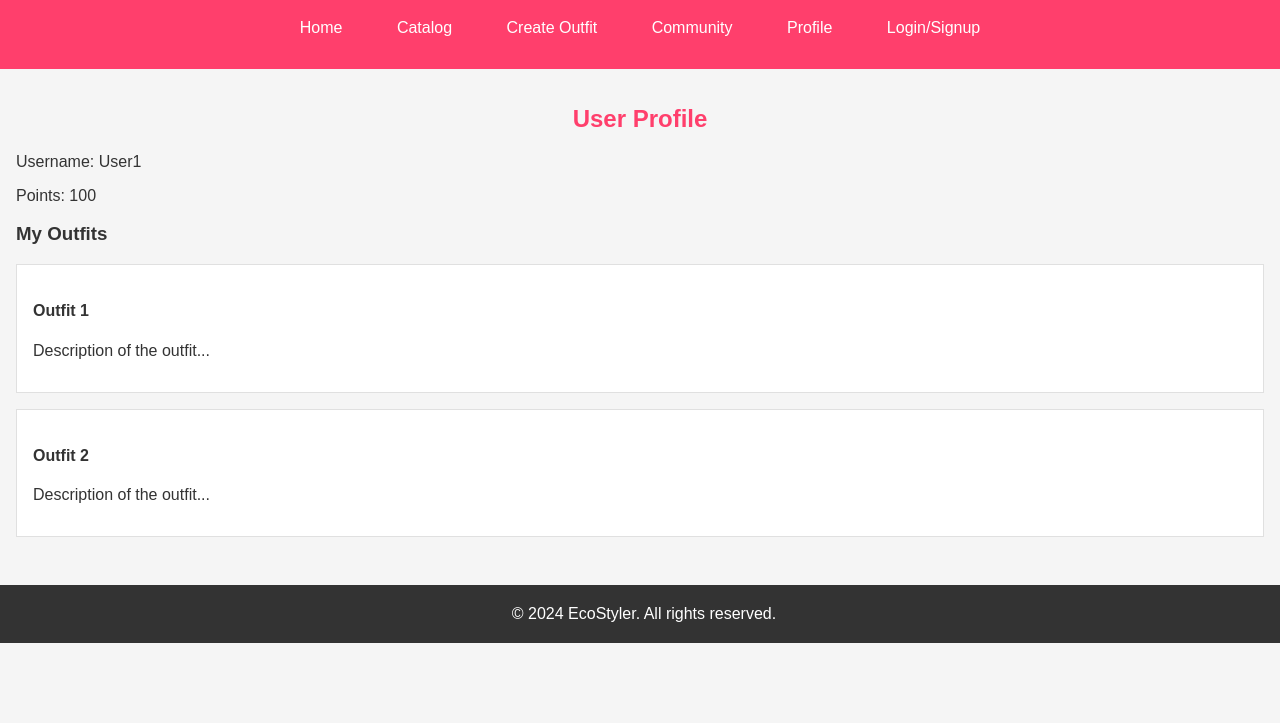
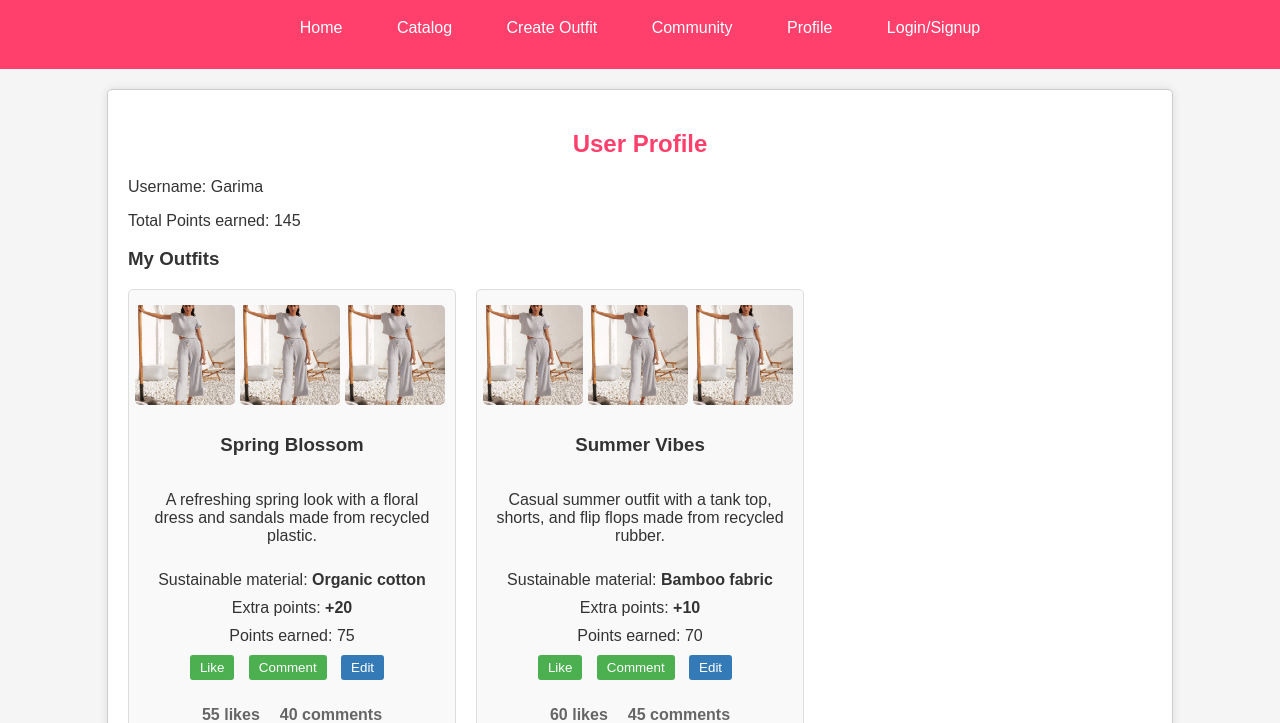
Before and after one commit to Garima3110/EcoStyler, a plain HTML site: page client/profile.html in a window 1280 px wide. Shown: the part 77-800 px from the top of the page. Drawn offline with Linux system fonts and the light colour scheme.

Commit message:
profile page done

```diff
--- a/client/profile.html
+++ b/client/profile.html
@@ -1,11 +1,122 @@
 <!DOCTYPE html>
 <html lang="en">
+
 <head>
     <meta charset="UTF-8">
     <meta name="viewport" content="width=device-width, initial-scale=1.0">
     <title>EcoStyler - Profile</title>
     <link rel="stylesheet" href="styles.css">
+    <style>
+        main {
+            width: 80%;
+            margin: 20px auto;
+            background-color: #fff;
+            padding: 20px;
+            border: 1px solid #ccc;
+            border-radius: 5px;
+            box-shadow: 0 0 10px rgba(0, 0, 0, 0.1);
+        }
+
+        .profile {
+            margin-bottom: 20px;
+        }
+
+        .outfits {
+            display: grid;
+            grid-template-columns: repeat(auto-fill, minmax(300px, 1fr));
+            gap: 20px;
+        }
+
+        .item {
+            background-color: #f9f9f9;
+            padding: 15px;
+            border: 1px solid #ddd;
+            border-radius: 5px;
+            width: auto;
+        }
+
+        .item-images {
+            display: flex;
+            justify-content: space-between;
+            margin-bottom: 10px;
+        }
+
+        .item-images img {
+            width: 100px;
+            height: 100px;
+            object-fit: cover;
+            border-radius: 5px;
+            margin-right: 5px;
+        }
+
+        .actions {
+            margin-top: 10px;
+        }
+
+        .actions button {
+            margin-right: 10px;
+            padding: 5px 10px;
+            background-color: #4CAF50;
+            color: #fff;
+            border: none;
+            border-radius: 3px;
+            cursor: pointer;
+        }
+
+        .actions .edit-btn {
+            background-color: #337ab7;
+        }
+
+        .comments {
+            margin-top: 10px;
+            font-weight: 700;
+            display: flex;
+            gap: 20px;
+            color: #666;
+        }
+
+        .comment-section {
+            margin-top: 10px;
+            display: none;
+            /* Hidden by default */
+        }
+
+        .comment-section textarea {
+            width: 100%;
+            padding: 10px;
+            border: 1px solid #ddd;
+            border-radius: 3px;
+            resize: vertical;
+        }
+
+        .comment-section button {
+            padding: 5px 10px;
+            background-color: #337ab7;
+            color: #fff;
+            border: none;
+            border-radius: 3px;
+            cursor: pointer;
+        }
+
+        .points-earned,
+        .sustainable-material {
+            margin-top: 10px;
+            color: #333;
+        }
+
+        .points-earned span,
+        .sustainable-material span {
+            font-weight: bold;
+        }
+
+        .last-edited {
+            margin-top: 10px;
+            font-size: 0.9em;
+            color: #999;
+        }
+    </style>
 </head>
+
 <body>
     <header>
         <h1>EcoStyler</h1>
@@ -23,25 +134,74 @@
     <main>
         <section class="profile">
             <h2>User Profile</h2>
-            <p>Username: User1</p>
-            <p>Points: 100</p>
+            <p>Username: Garima</p>
+            <p>Total Points earned: <span id="total-points">0</span></p>
             <h3>My Outfits</h3>
             <div class="outfits">
                 <!-- Example of a user's outfit -->
-                <div class="outfit">
-                    <h4>Outfit 1</h4>
-                    <p>Description of the outfit...</p>
+                <div class="item post" data-post-id="21" data-points="75">
+                    <div class="item-images">
+                        <img src="./assets/chicSummerLook.webp" alt="Outfit 21">
+                        <img src="./assets/chicSummerLook.webp" alt="Outfit 21">
+                        <img src="./assets/chicSummerLook.webp" alt="Outfit 21">
+                    </div>
+                    <h3>Spring Blossom</h3>
+                    <p class="description">A refreshing spring look with a floral dress and sandals made from recycled plastic.</p>
+                    <div class="sustainable-material">Sustainable material: <span>Organic cotton</span></div>
+                    <div class="points-earned">Extra points: <span>+20</span></div>
+                    <div class="points-earned">Points earned: 75</div>
+                    <div class="actions">
+                        <button class="like-btn">Like</button>
+                        <button class="comment-btn">Comment</button>
+                        <button class="edit-btn">Edit</button>
+                    </div>
+                    <div class="comments">
+                        <p><span class="likes-number">55</span> likes</p>
+                        <p><span class="comments-count">40</span> comments</p>
+                    </div>
+                    <div class="comment-section">
+                        <textarea class="comment-text" rows="3" placeholder="Write a comment..."></textarea>
+                        <button class="submit-comment-btn">Submit</button>
+                    </div>
+                    <div class="upload-time">Uploaded 1 month ago</div>
+                    <div class="last-edited">Last edited 1 week ago</div>
                 </div>
-                <div class="outfit">
-                    <h4>Outfit 2</h4>
-                    <p>Description of the outfit...</p>
+
+                <div class="item post" data-post-id="22" data-points="70">
+                    <div class="item-images">
+                        <img src="./assets/chicSummerLook.webp" alt="Outfit 22">
+                        <img src="./assets/chicSummerLook.webp" alt="Outfit 22">
+                        <img src="./assets/chicSummerLook.webp" alt="Outfit 22">
+                    </div>
+                    <h3>Summer Vibes</h3>
+                    <p class="description">Casual summer outfit with a tank top, shorts, and flip flops made from recycled rubber.</p>
+                    <div class="sustainable-material">Sustainable material: <span>Bamboo fabric</span></div>
+                    <div class="points-earned">Extra points: <span>+10</span></div>
+                    <div class="points-earned">Points earned: 70</div>
+                    <div class="actions">
+                        <button class="like-btn">Like</button>
+                        <button class="comment-btn">Comment</button>
+                        <button class="edit-btn">Edit</button>
+                    </div>
+                    <div class="comments">
+                        <p><span class="likes-number">60</span> likes</p>
+                        <p><span class="comments-count">45</span> comments</p>
+                    </div>
+                    <div class="comment-section">
+                        <textarea class="comment-text" rows="3" placeholder="Write a comment..."></textarea>
+                        <button class="submit-comment-btn">Submit</button>
+                    </div>
+                    <div class="upload-time">Uploaded 2 weeks ago</div>
+                    <div class="last-edited">Last edited 3 days ago</div>
                 </div>
-                <!-- Add more outfits as needed -->
             </div>
         </section>
     </main>
     <footer>
         <p>&copy; 2024 EcoStyler. All rights reserved.</p>
     </footer>
+    <script src="profile.js">
+    </script>
 </body>
+
 </html>
--- /dev/null
+++ b/client/profile.js
@@ -0,0 +1,43 @@
+document.addEventListener('DOMContentLoaded', () => {
+
+    const totalPointsElement = document.getElementById('total-points');
+    let totalPoints = 0;
+    document.querySelectorAll('.post').forEach(post => {
+        totalPoints += parseInt(post.getAttribute('data-points'));
+    });
+    totalPointsElement.textContent = totalPoints;
+
+    document.querySelectorAll('.like-btn').forEach(button => {
+        button.addEventListener('click', (e) => {
+            const post = e.target.closest('.post');
+            const likesNumber = post.querySelector('.likes-number');
+            if (button.classList.contains('liked')) {
+                likesNumber.textContent = parseInt(likesNumber.textContent) - 1;
+                button.classList.remove('liked');
+            } else {
+                likesNumber.textContent = parseInt(likesNumber.textContent) + 1;
+                button.classList.add('liked');
+            }
+        });
+    });
+
+    document.querySelectorAll('.comment-btn').forEach(button => {
+        button.addEventListener('click', (e) => {
+            const post = e.target.closest('.post');
+            const commentSection = post.querySelector('.comment-section');
+            commentSection.style.display = commentSection.style.display === 'none' ? 'block' : 'none';
+        });
+    });
+
+    document.querySelectorAll('.edit-btn').forEach(button => {
+        button.addEventListener('click', (e) => {
+            const post = e.target.closest('.post');
+            const description = post.querySelector('.description');
+            const newDescription = prompt('Edit your description:', description.textContent);
+            if (newDescription !== null) {
+                description.textContent = newDescription;
+                post.querySelector('.last-edited').textContent = 'Last edited just now';
+            }
+        });
+    });
+});
```
